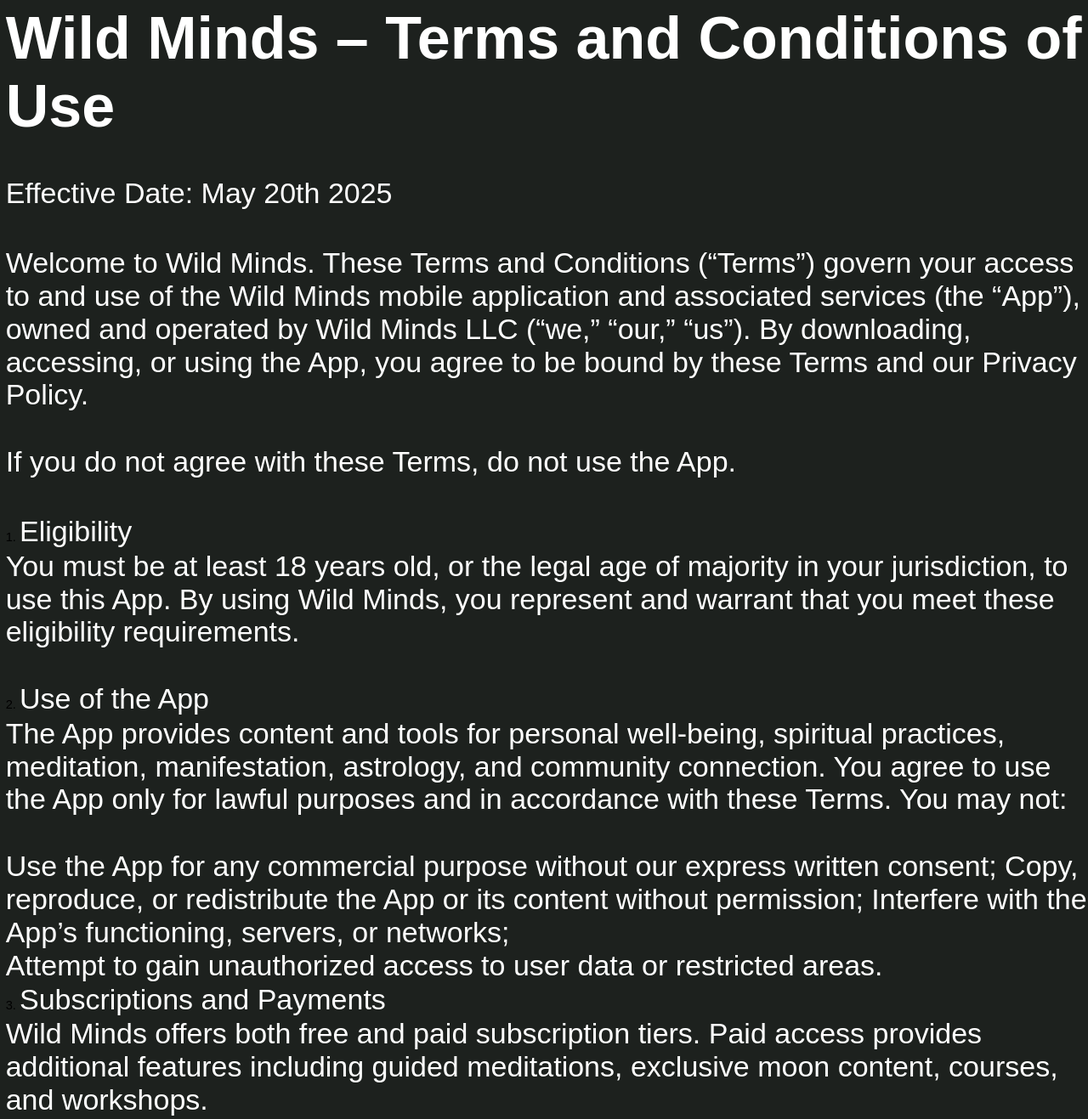
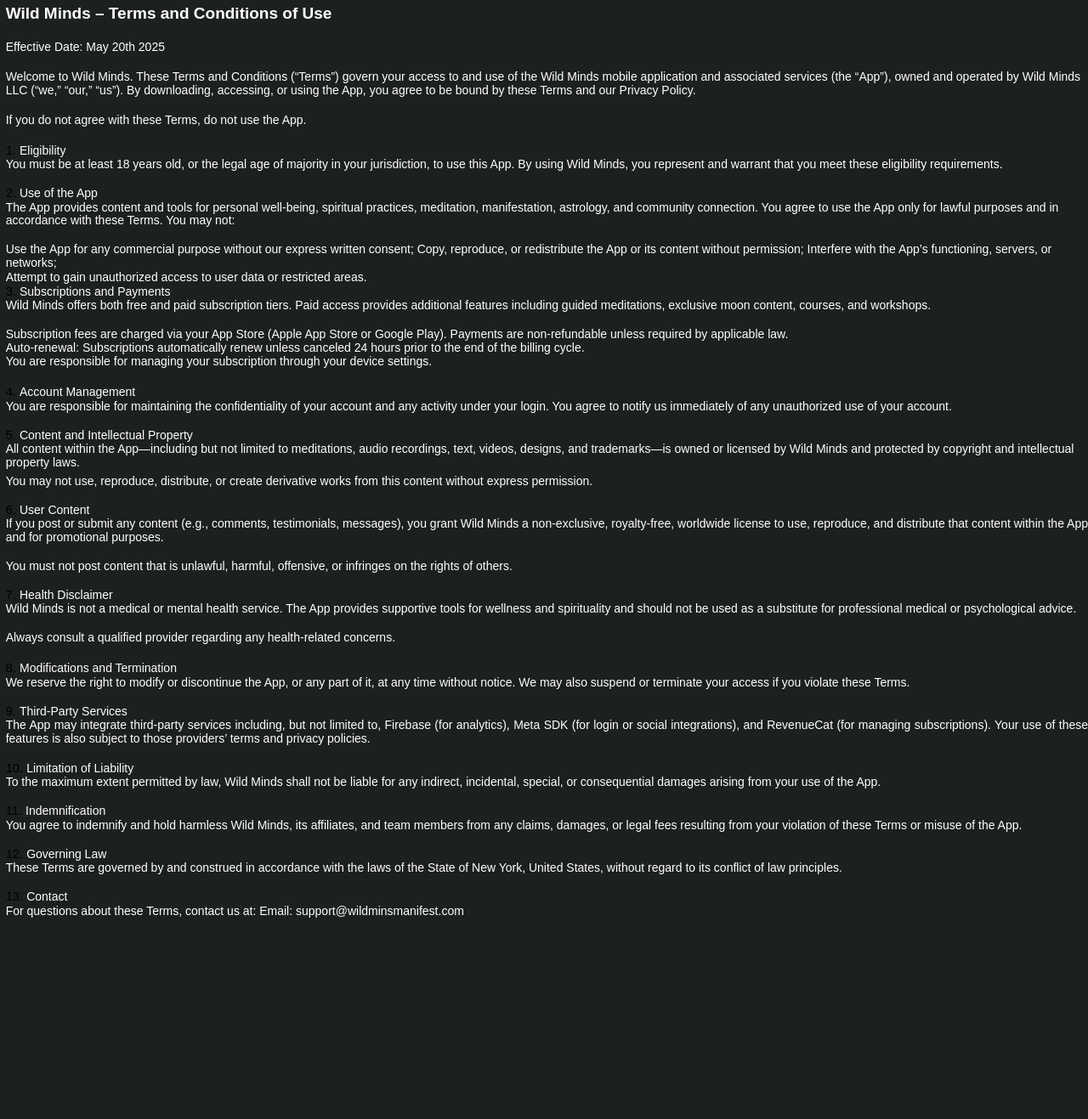
Before and after one commit to CipherCross/WM-terms-conditions, a plain HTML site: page index.html in a window 1280 px wide. Shown: the top 1317 px of the page at 85% size. After the commit the page ends 1081 px from the top, so only its background shows below. Drawn offline with Linux system fonts and the light colour scheme.

Commit message:
Update index.html

```diff
--- a/index.html
+++ b/index.html
@@ -3,9 +3,9 @@
     <meta http-equiv="Content-Type" content="text/html; charset=utf-8"/>
     <meta name="viewport" content="width=device-width, initial-scale=1, maximum-scale=1"/>
     <title>Wild Minds – Terms and Conditions of Use</title><style type="text/css"> * {margin:0; padding:0; text-indent:0; touch-action: pan-y pan-x; }
-h1 { color: white; font-family:Arial, sans-serif; font-style: normal; font-weight: bold; text-decoration: none; font-size: 70px; }
-p { color: white; font-family:Arial, sans-serif; font-style: normal; font-weight: normal; text-decoration: none; font-size: 34px; margin:0; }
-.a, a { color: white; font-family:Arial, sans-serif; font-style: normal; font-weight: normal; text-decoration: none; font-size: 30px; }
+h1 { color: white; font-family:Arial, sans-serif; font-style: normal; font-weight: bold; text-decoration: none; font-size: 19px; }
+p { color: white; font-family:Arial, sans-serif; font-style: normal; font-weight: normal; text-decoration: none; font-size: 14px; margin:0; }
+.a, a { color: white; font-family:Arial, sans-serif; font-style: normal; font-weight: normal; text-decoration: none; font-size: 14px; }
 li {display: block; }
 #l1 {padding-left: 0pt;counter-reset: c1 1; }
 #l1> li>*:first-child:before {counter-increment: c1; content: counter(c1, decimal)". "; color: black; font-family:Arial, sans-serif; font-style: normal; font-weight: normal; text-decoration: none; font-size: 11pt; }
```
